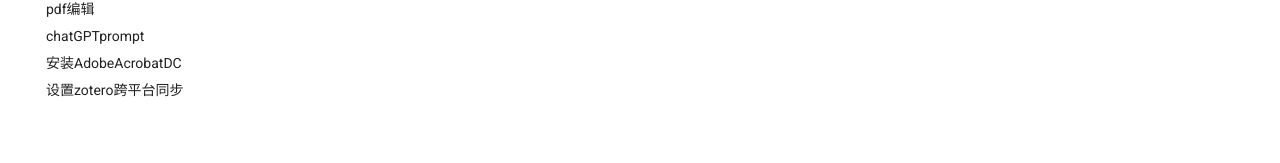
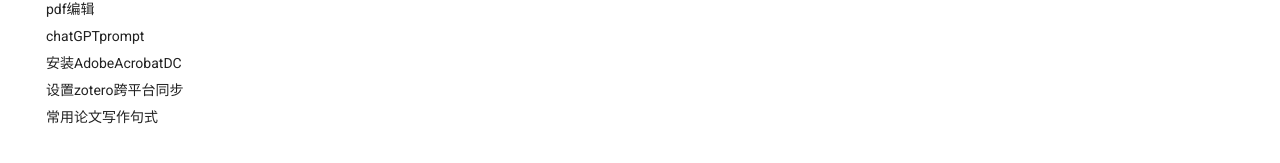
Before and after one commit to ymma98/technotes, an MkDocs documentation site: the page built from docs/杂谈/windows_everything的使用.md, in a window 1280 px wide. Shown: the part 527-690 px from the top of the page. Built offline with MkDocs 1.6.1 and Material for MkDocs 9.7.7, drawn with Linux system fonts in a browser that asks for light colours.

Commit message:
Update mkdocs.yml

```diff
--- a/mkdocs.yml
+++ b/mkdocs.yml
@@ -19,6 +19,7 @@ nav:
       - chatGPTprompt: 杂谈/chatGPT_prompt.md
       - 安装AdobeAcrobatDC: 杂谈/安装AdobeAcrobatDC.md
       - 设置zotero跨平台同步: 杂谈/设置zotero跨平台同步.md
+      - 常用论文写作句式: 杂谈/常用论文写作句式.md
   - Linux:
       - bash速查: Linux/bash速查.md
       - vim速查: Linux/vim速查.md
```
